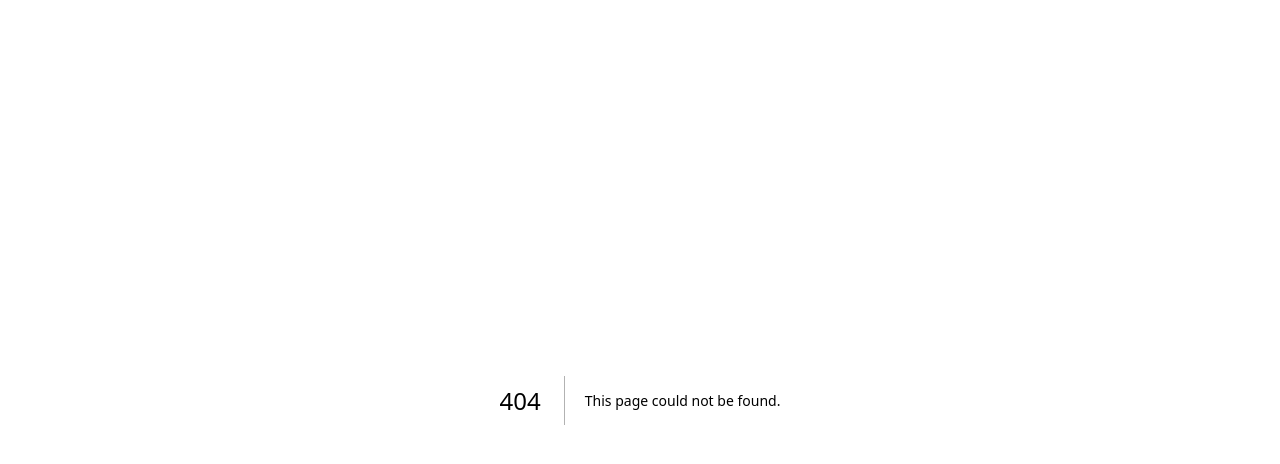
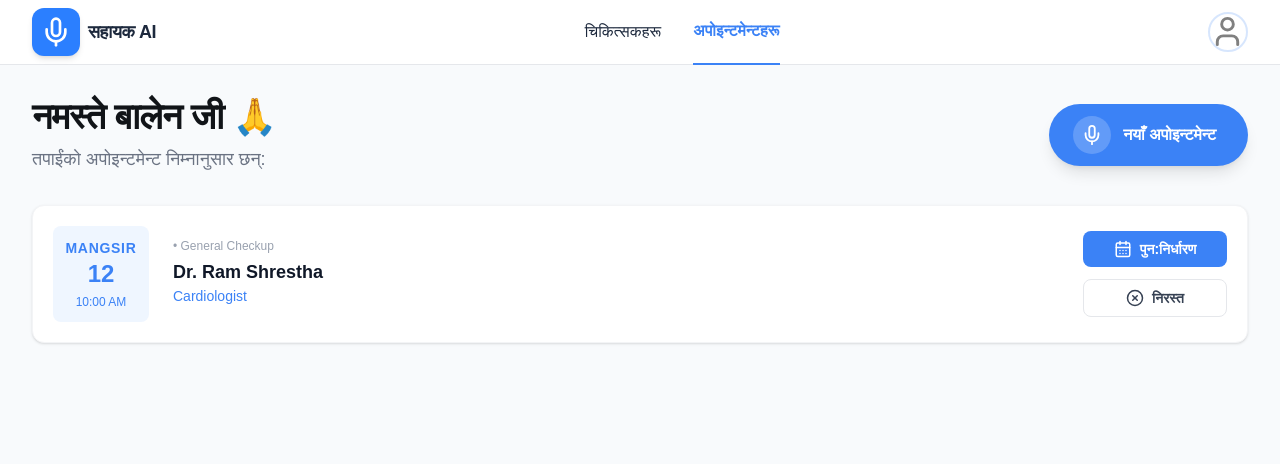
Before and after one commit to Chhetri-Aayush/voice_assistant_client, a Next.js app: page /appointments in a window 1280 px wide. Before the commit this address had no page. Shown: the top 464 px of the page. Built offline with nearby package versions, Linux system fonts and the light colour scheme.

Commit message:
added and upadted

```diff
--- a/src/app/(chat)/chat/page.tsx
+++ b/src/app/(chat)/chat/page.tsx
@@ -143,19 +143,11 @@ export default function ChatPage() {
           <div className="space-y-4">
             <SummaryItem
               icon={<ClipboardPlus size={16} />}
-              text="दन्त चिकित्सक"
+              text="--"
               label="विशेषज्ञ"
             />
-            <SummaryItem
-              icon={<Calendar size={16} />}
-              text="भोलि"
-              label="मिति"
-            />
-            <SummaryItem
-              icon={<Clock size={16} />}
-              text="बिहान १० बजे"
-              label="समय"
-            />
+            <SummaryItem icon={<Calendar size={16} />} text="--" label="मिति" />
+            <SummaryItem icon={<Clock size={16} />} text="--" label="समय" />
           </div>
         </aside>
       </div>
--- /dev/null
+++ b/src/app/(home)/_components/header.tsx
@@ -0,0 +1,64 @@
+"use client";
+import { Mic, User } from "lucide-react";
+import { useRouter } from "next/navigation";
+
+export default function Header() {
+  const router = useRouter();
+  return (
+    <>
+      <header className="bg-white border-b border-gray-200 sticky top-0 z-50">
+        <div className="max-w-7xl mx-auto px-4 sm:px-6 lg:px-8">
+          <div className="flex justify-between h-16 items-center">
+            <div className="flex items-center gap-2">
+              <div className="bg-blue-500 p-2 rounded-xl shadow-md">
+                <Mic color="white" size={32} />
+              </div>
+              <h2 className="text-lg font-bold tracking-tight">सहायक AI</h2>
+            </div>
+
+            <nav className="hidden md:flex gap-8 items-center">
+              {/* <a
+                className="text-sm font-medium hover:text-primary transition-colors"
+                href="#"
+              >
+                Dashboard
+              </a> */}
+              <a
+                className="text-base font-medium hover:text-primary transition-colors"
+                href="#"
+              >
+                चिकित्सकहरू
+              </a>
+              {/* <a
+                className="text-sm font-medium hover:text-primary transition-colors"
+                href="#"
+              >
+                Hospitals
+              </a> */}
+              <a
+                className="text-primary text-base font-bold border-b-2 border-primary py-5"
+                href="#"
+              >
+                अपोइन्टमेन्टहरू
+                {/* नियुक्तिहरू */}
+              </a>
+            </nav>
+
+            <div className="flex items-center gap-4">
+              {/* <button className="p-2 rounded-full hover:bg-gray-100 transition-colors relative">
+                <span className="material-symbols-outlined text-gray-600">
+                  notifications
+                </span>
+                <span className="absolute top-2 right-2 w-2 h-2 bg-red-500 rounded-full"></span>
+              </button> */}
+
+              <div className="h-10 w-10 rounded-full bg-cover bg-center border-2 border-primary/20 cursor-pointer">
+                <User size={35} color="grey" />
+              </div>
+            </div>
+          </div>
+        </div>
+      </header>
+    </>
+  );
+}
--- /dev/null
+++ b/src/app/(home)/appointments/page.tsx
@@ -0,0 +1,100 @@
+"use client";
+
+import { CalendarDays, CircleX, Mic } from "lucide-react";
+
+export default function AppointmentPage() {
+  return (
+    <>
+      <div className=" text-[#111418] font-display min-h-screen flex flex-col">
+        <main className="flex-grow">
+          <div className="max-w-7xl mx-auto px-4 sm:px-6 lg:px-8 py-8">
+            <div className="flex flex-col md:flex-row justify-between items-start md:items-center gap-6 mb-8">
+              <div>
+                <h1 className="text-3xl md:text-4xl font-black tracking-tight mb-2">
+                  नमस्ते बालेन जी 🙏
+                </h1>
+                <p className="text-gray-500 text-lg">
+                  तपाईंको अपोइन्टमेन्ट निम्नानुसार छन्:
+                </p>
+              </div>
+
+              <button className="flex items-center gap-3 bg-primary hover:bg-blue-600 text-white px-6 py-3 rounded-full shadow-lg hover:shadow-xl transition-all group animate-fade-in-up">
+                <div className="bg-white/20 p-2 rounded-full flex items-center justify-center">
+                  <Mic color="white" size={22} />
+                </div>
+
+                {/* <div className="bg-blue-500 p-2 rounded-xl shadow-md">
+                <Mic color="white" size={32} />
+                </div> */}
+
+                <span className="font-bold pr-2">नयाँ अपोइन्टमेन्ट</span>
+              </button>
+            </div>
+
+            <div className="flex flex-col gap-4">
+              {/* CARD 1 */}
+              <div className="bg-white rounded-xl p-5 border border-gray-100 shadow-sm hover:shadow-md transition-shadow flex flex-col md:flex-row gap-6 items-start md:items-center">
+                <div className="flex-shrink-0 flex md:flex-col items-center justify-center bg-blue-50 text-primary rounded-lg w-full md:w-24 h-16 md:h-24 gap-2 md:gap-0">
+                  <span className="text-sm font-semibold uppercase tracking-wider">
+                    Mangsir
+                  </span>
+                  <span className="text-2xl font-black">12</span>
+                  <span className="text-xs font-medium md:mt-1">10:00 AM</span>
+                </div>
+
+                <div className="flex-grow min-w-0">
+                  <div className="flex items-center gap-2 mb-1">
+                    {/* <span className="bg-green-100 text-green-700 text-xs px-2 py-0.5 rounded-full font-bold uppercase tracking-wide">
+                      Confirmed
+                    </span> */}
+                    <span className="text-xs text-gray-400">
+                      • General Checkup
+                    </span>
+                  </div>
+
+                  <h3 className="text-lg font-bold text-gray-900 truncate">
+                    Dr. Ram Shrestha
+                  </h3>
+
+                  <p className="text-sm text-primary font-medium mb-1">
+                    Cardiologist
+                  </p>
+
+                  {/* <div className="flex items-center gap-1 text-gray-500 text-sm">
+                    <span className="material-symbols-outlined text-[16px]">
+                      location_on
+                    </span>
+                    <span>Norvic International Hospital, Kathmandu</span>
+                  </div> */}
+                </div>
+
+                <div className="flex flex-row md:flex-col gap-3 w-full md:w-auto mt-2 md:mt-0">
+                  <button className="flex-1 md:w-36 flex items-center justify-center gap-2 px-4 py-2 bg-primary text-white text-sm font-semibold rounded-lg hover:bg-blue-600 transition-colors">
+                    {/* <span className="material-symbols-outlined text-[18px]">
+                      calendar_month
+                    </span> */}
+                    <CalendarDays size={18} />
+                    पुन:निर्धारण
+                  </button>
+
+                  <button className="flex-1 md:w-36 flex items-center justify-center gap-2 px-4 py-2 bg-white border border-gray-200 text-gray-700 text-sm font-semibold rounded-lg hover:bg-red-50 hover:text-red-600 hover:border-red-200 transition-colors">
+                    <CircleX size={18} />
+                    निरस्त
+                  </button>
+                </div>
+              </div>
+
+              {/* other cards unchanged except dark classes removed — same pattern */}
+            </div>
+          </div>
+        </main>
+
+        <div className="fixed bottom-6 right-6 md:hidden z-40">
+          <button className="bg-primary text-white p-4 rounded-full shadow-lg hover:shadow-xl hover:bg-blue-600 transition-colors flex items-center justify-center">
+            <span className="material-symbols-outlined text-3xl">mic</span>
+          </button>
+        </div>
+      </div>
+    </>
+  );
+}
--- /dev/null
+++ b/src/app/(home)/layout.tsx
@@ -0,0 +1,20 @@
+import Header from "./_components/header";
+import type { Metadata } from "next";
+
+export const metadata: Metadata = {
+  title: "Nepali Voice Chat",
+  description: "Generated by create next app",
+};
+
+export default function RootLayout({
+  children,
+}: Readonly<{
+  children: React.ReactNode;
+}>) {
+  return (
+    <div className="h-dvh flex flex-col text-slate-800 antialiased">
+      <Header />
+      {children}
+    </div>
+  );
+}
```
